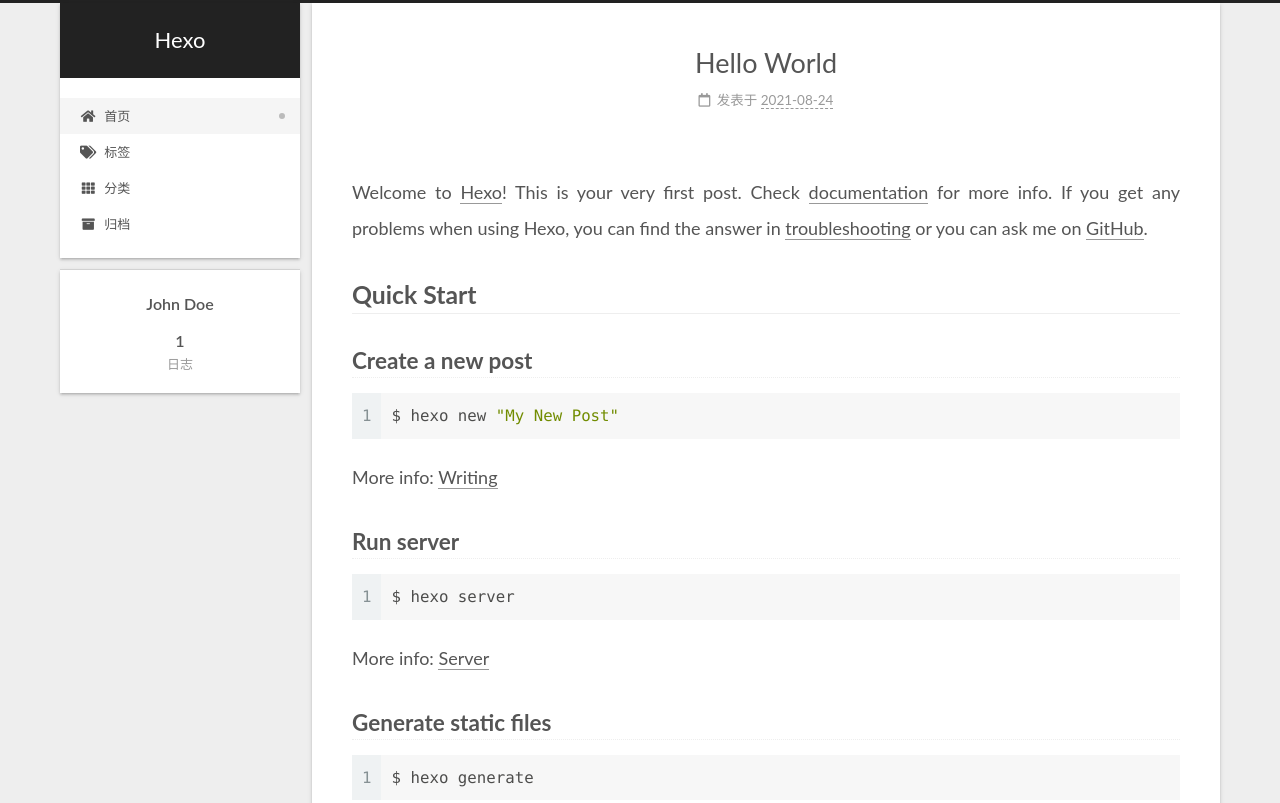
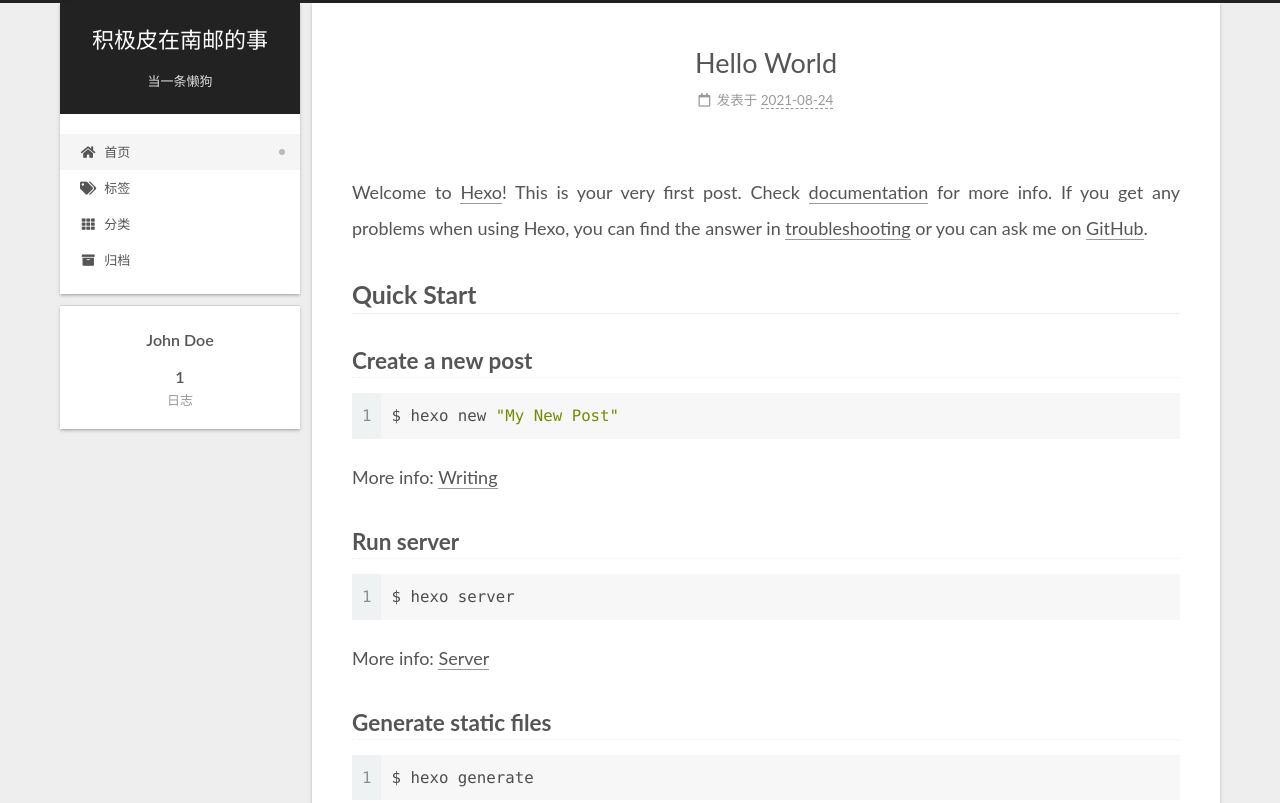
Before and after one commit to jiangjiapeng08919/jiangjiapeng08919.github.io, a plain HTML site: page index.html in a window 1280 px wide. Shown: the top 803 px of the page. Drawn offline with Linux system fonts and the light colour scheme.

Commit message:
Site updated: 2021-08-25 19:29:24

```diff
--- a/2021/08/24/hello-world/index.html
+++ b/2021/08/24/hello-world/index.html
@@ -6,7 +6,7 @@
 <meta name="theme-color" content="#222">
 <meta name="generator" content="Hexo 5.4.0">
   <link rel="apple-touch-icon" sizes="180x180" href="/images/apple-touch-icon-next.png">
-  <link rel="icon" type="image/png" sizes="32x32" href="/images/favicon-32x32-next.png">
+  <link rel="icon" type="image/png" sizes="32x32" href="/images/WTW.ico">
   <link rel="icon" type="image/png" sizes="16x16" href="/images/favicon-16x16-next.png">
   <link rel="mask-icon" href="/images/logo.svg" color="#222">
 
@@ -24,7 +24,7 @@
 <meta property="og:type" content="article">
 <meta property="og:title" content="Hello World">
 <meta property="og:url" content="http://example.com/2021/08/24/hello-world/index.html">
-<meta property="og:site_name" content="Hexo">
+<meta property="og:site_name" content="积极皮在南邮的事">
 <meta property="og:description" content="Welcome to Hexo! This is your very first post. Check documentation for more info. If you get any problems when using Hexo, you can find the answer in troubleshooting or you can ask me on GitHub. Quick">
 <meta property="og:locale" content="zh_CN">
 <meta property="article:published_time" content="2021-08-24T08:28:08.779Z">
@@ -45,7 +45,7 @@
   };
 </script>
 
-  <title>Hello World | Hexo</title>
+  <title>Hello World | 积极皮在南邮的事</title>
 
 
 
@@ -96,9 +96,10 @@
 
     <a href="/" class="brand" rel="start">
       <span class="logo-line-before"><i></i></span>
-      <h1 class="site-title">Hexo</h1>
+      <h1 class="site-title">积极皮在南邮的事</h1>
       <span class="logo-line-after"><i></i></span>
     </a>
+      <p class="site-subtitle" itemprop="description">当一条懒狗</p>
   </div>
 
   <div class="site-nav-right">
@@ -169,7 +170,7 @@
     </span>
 
     <span hidden itemprop="publisher" itemscope itemtype="http://schema.org/Organization">
-      <meta itemprop="name" content="Hexo">
+      <meta itemprop="name" content="积极皮在南邮的事">
     </span>
       <header class="post-header">
         <h1 class="post-title" itemprop="name headline">
--- a/css/main.css
+++ b/css/main.css
@@ -1168,7 +1168,7 @@
 }
 .links-of-author a::before,
 .links-of-author span.exturl::before {
-  background: #db01ff;
+  background: #24ff53;
   border-radius: 50%;
   content: ' ';
   display: inline-block;
--- a/index.html
+++ b/index.html
@@ -6,7 +6,7 @@
 <meta name="theme-color" content="#222">
 <meta name="generator" content="Hexo 5.4.0">
   <link rel="apple-touch-icon" sizes="180x180" href="/images/apple-touch-icon-next.png">
-  <link rel="icon" type="image/png" sizes="32x32" href="/images/favicon-32x32-next.png">
+  <link rel="icon" type="image/png" sizes="32x32" href="/images/WTW.ico">
   <link rel="icon" type="image/png" sizes="16x16" href="/images/favicon-16x16-next.png">
   <link rel="mask-icon" href="/images/logo.svg" color="#222">
 
@@ -21,9 +21,9 @@
   </script>
 
   <meta property="og:type" content="website">
-<meta property="og:title" content="Hexo">
+<meta property="og:title" content="积极皮在南邮的事">
 <meta property="og:url" content="http://example.com/index.html">
-<meta property="og:site_name" content="Hexo">
+<meta property="og:site_name" content="积极皮在南邮的事">
 <meta property="og:locale" content="zh_CN">
 <meta property="article:author" content="John Doe">
 <meta name="twitter:card" content="summary">
@@ -41,7 +41,7 @@
   };
 </script>
 
-  <title>Hexo</title>
+  <title>积极皮在南邮的事</title>
 
 
 
@@ -92,9 +92,10 @@
 
     <a href="/" class="brand" rel="start">
       <span class="logo-line-before"><i></i></span>
-      <h1 class="site-title">Hexo</h1>
+      <h1 class="site-title">积极皮在南邮的事</h1>
       <span class="logo-line-after"><i></i></span>
     </a>
+      <p class="site-subtitle" itemprop="description">当一条懒狗</p>
   </div>
 
   <div class="site-nav-right">
@@ -164,7 +165,7 @@
     </span>
 
     <span hidden itemprop="publisher" itemscope itemtype="http://schema.org/Organization">
-      <meta itemprop="name" content="Hexo">
+      <meta itemprop="name" content="积极皮在南邮的事">
     </span>
       <header class="post-header">
         <h2 class="post-title" itemprop="name headline">
```
Also changed, not shown: archives/2021/08/index.html (+6 -5 lines), archives/2021/index.html (+6 -5 lines), archives/index.html (+6 -5 lines), images/WTW.ico (added).
